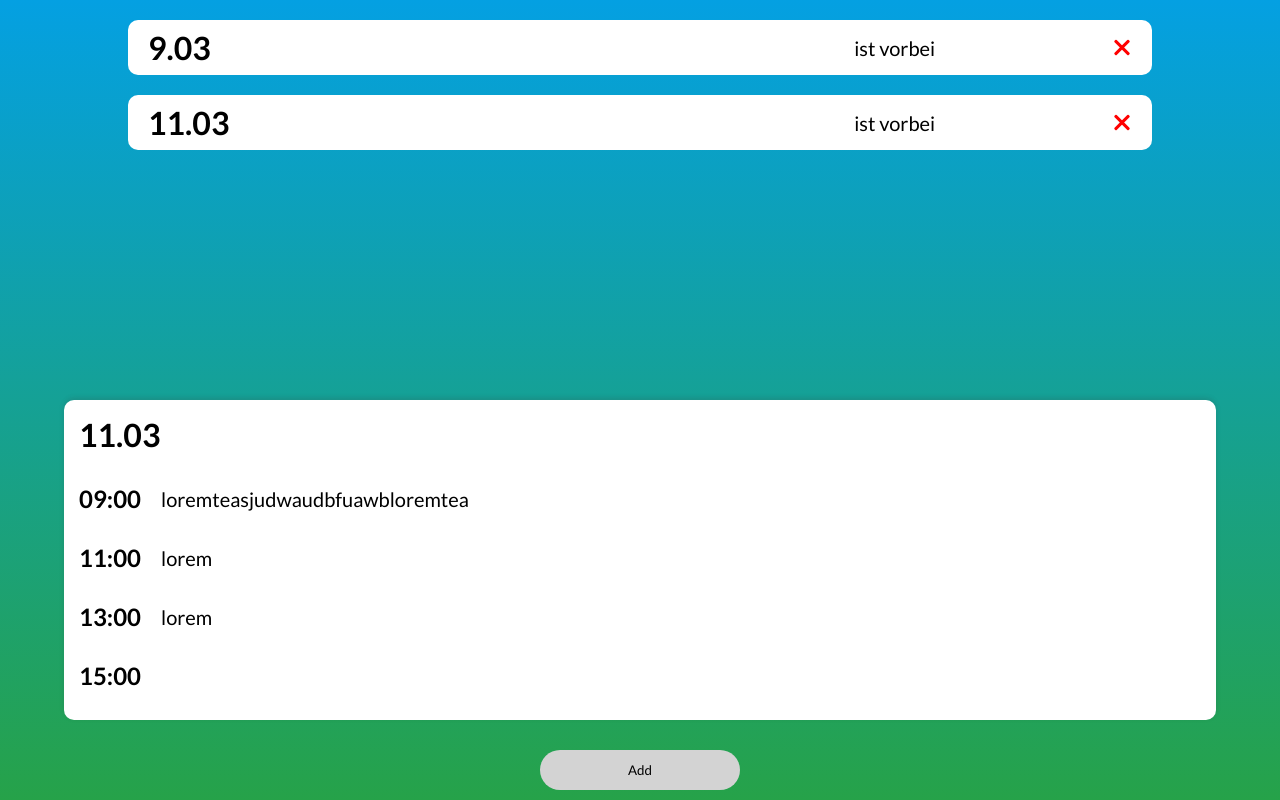
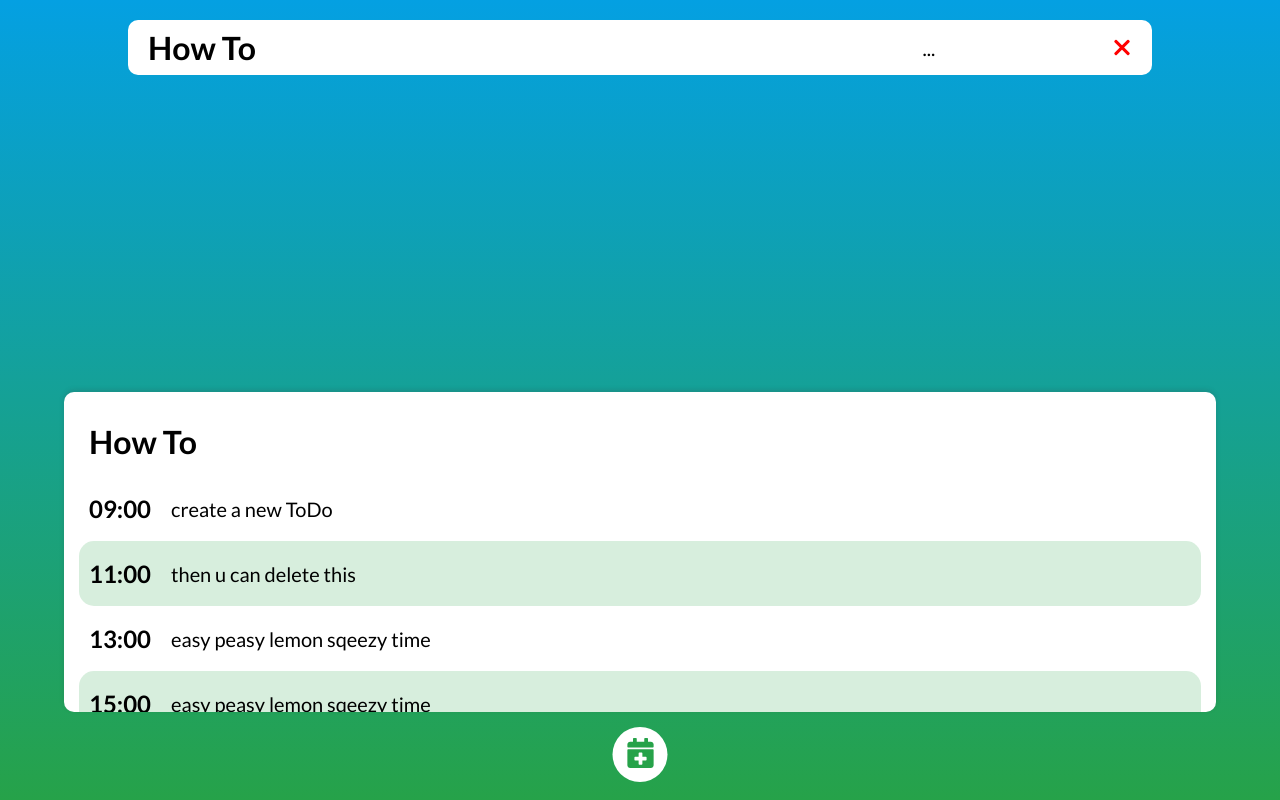
Before and after one commit to Letorshillen/schedule-app, a React (Create React App) app: page / in a window 1280 px wide. Built offline with nearby package versions, Linux system fonts and the light colour scheme.

Commit message:
ready for first deploy

```diff
--- a/package.json
+++ b/package.json
@@ -10,6 +10,7 @@
     "react": "^17.0.1",
     "react-dom": "^17.0.1",
     "react-hook-form": "^6.15.4",
+    "react-icons": "^4.2.0",
     "react-redux": "^7.2.2",
     "react-scripts": "4.0.3",
     "web-vitals": "^1.1.0"
--- a/src/components/ToDoList/ToDoListBigCard/ToDoListBigCard.module.css
+++ b/src/components/ToDoList/ToDoListBigCard/ToDoListBigCard.module.css
@@ -1,5 +1,5 @@
 .ToDoListBigCard {
-  position: fixed;
+  position: relative;
   background-color: white;
   width: 90%;
   transform: translateX(-50%);
@@ -16,10 +16,19 @@
   max-width: 100%;
   display: flex;
   align-items: center;
-  margin-top: 30px;
   overflow: hidden;
+  padding: 18px 10px;
 }
 
 .TimeTextContainer p {
   margin-left: 20px;
 }
+
+.TimeTextContainer:nth-child(odd) {
+  background-color: #26a2492f;
+  border-radius: 15px;
+}
+
+.ToDoListBigCard h1 {
+  padding: 15px 10px;
+}
--- a/src/components/ToDoList/ToDoListCard/ToDoListCard.js
+++ b/src/components/ToDoList/ToDoListCard/ToDoListCard.js
@@ -6,7 +6,7 @@ const ToDoListCard = (props) => {
     <div className={styles.ToDoListCard}>
       <div onClick={props.openCard} className={styles.TextWrapper}>
         <h1>{props.date}</h1>
-        <p>ist vorbei</p>
+        <p>...</p>
       </div>
       <div onClick={props.showDeleteModal} className={styles.deleteCross}></div>
     </div>
--- a/src/components/TodoCards/TodoCard/TodoCard.module.css
+++ b/src/components/TodoCards/TodoCard/TodoCard.module.css
@@ -1,12 +1,20 @@
 .TimeTextContainer {
   display: flex;
   align-items: center;
-  margin-top: 40px;
+  padding: 15px 10px;
 }
+
+.TimeTextContainer:nth-child(odd) {
+  background-color: #26a2492f;
+  border-radius: 15px;
+}
+
 .HeadContainer {
   display: flex;
   align-items: center;
   justify-content: space-between;
+  margin-bottom: 15px;
+  padding: 15px;
 }
 
 .ToDo {
@@ -22,11 +30,11 @@
   transform: translate(-50%, -50%);
   width: 90%;
   height: 90%;
-  padding: 20px;
+  padding: 15px;
   border-radius: 20px;
   background-color: white;
 }
 
 .ToDo p {
-  margin-left: 10px;
+  margin-left: 25px;
 }
--- a/src/components/UI/AddBtn/AddBtn.js
+++ b/src/components/UI/AddBtn/AddBtn.js
@@ -1,10 +1,12 @@
 import React from "react";
 import styles from "./AddBtn.module.css";
+
+import { FaCalendarPlus } from "react-icons/fa";
 
 const AddBtn = (props) => {
   return (
     <button className={styles.AddBtn} onClick={props.openAddModal}>
-      Add
+      <FaCalendarPlus className={styles.AddBtnIcon} />
     </button>
   );
 };
--- a/src/components/UI/AddBtn/AddBtn.module.css
+++ b/src/components/UI/AddBtn/AddBtn.module.css
@@ -1,12 +1,16 @@
 .AddBtn {
-  position: fixed;
+  position: relative;
   transform: translateX(-50%);
   left: 50%;
-  bottom: 10px;
-  background-color: lightgrey;
+  margin-top: 15px;
   border: 0;
-  width: 200px;
-  height: 40px;
-  border-radius: 25px;
-  font-family: inherit;
+  width: 55px;
+  height: 55px;
+  background-color: white;
+  border-radius: 55px;
 }
+
+.AddBtnIcon {
+  color: #26a249;
+  font-size: 30px;
+}
--- a/src/components/UI/AddModal/AddModal.js
+++ b/src/components/UI/AddModal/AddModal.js
@@ -1,5 +1,7 @@
 import styles from "./AddModal.module.css";
 import { useState } from "react";
+
+import { FaCalendarCheck } from "react-icons/fa";
 
 const AddModal = (props) => {
   const [date, setDate] = useState("");
@@ -18,7 +20,6 @@ const AddModal = (props) => {
       alert("Add Date");
       return;
     }
-
     props.onAdd({
       date,
       activity1,
@@ -28,11 +29,23 @@ const AddModal = (props) => {
       activity5,
       activity6,
       activity7,
+      showToDo: false,
+      showDeleteModal: false,
     });
+
+    setDate("");
+    setActivity1("");
+    setActivity2("");
+    setActivity3("");
+    setActivity4("");
+    setActivity5("");
+    setActivity6("");
+    setActivity7("");
   };
 
   return props.showAddModal ? (
     <form onSubmit={onSubmit} className={styles.AddModal}>
+      <div className={styles.Header}>
         <div onClick={props.closeAddModal} className={styles.Arrow}>
           <svg
             width="29"
@@ -47,18 +60,24 @@ const AddModal = (props) => {
             />
           </svg>
         </div>
+        <h1>Neuer Tag</h1>
+      </div>
       <div className={styles.Wrapper}>
         <label>Datum:</label>
         <input
-          type="date"
+          type="number"
+          step="0.01"
+          min="1"
+          max="31.12"
           name="date"
           value={date}
+          required
           onChange={(e) => setDate(e.target.value)}
         />
       </div>
 
       <div className={styles.Wrapper}>
-        <p>09 Uhr</p>
+        <label>09 Uhr:</label>
         <input
           type="text"
           name="activity1"
@@ -68,7 +87,7 @@ const AddModal = (props) => {
       </div>
 
       <div className={styles.Wrapper}>
-        <p>11 Uhr</p>
+        <label>11 Uhr:</label>
         <input
           type="text"
           name="activity2"
@@ -78,7 +97,7 @@ const AddModal = (props) => {
       </div>
 
       <div className={styles.Wrapper}>
-        <p>13 Uhr</p>
+        <label>13 Uhr:</label>
         <input
           type="text"
           name="activity3"
@@ -88,7 +107,7 @@ const AddModal = (props) => {
       </div>
 
       <div className={styles.Wrapper}>
-        <p>15 Uhr</p>
+        <label>15 Uhr:</label>
         <input
           type="text"
           name="activity4"
@@ -98,7 +117,7 @@ const AddModal = (props) => {
       </div>
 
       <div className={styles.Wrapper}>
-        <p>17 Uhr</p>
+        <label>17 Uhr:</label>
         <input
           type="text"
           name="activity5"
@@ -108,7 +127,7 @@ const AddModal = (props) => {
       </div>
 
       <div className={styles.Wrapper}>
-        <p>19 Uhr</p>
+        <label>19 Uhr:</label>
         <input
           type="text"
           name="activity6"
@@ -118,7 +137,7 @@ const AddModal = (props) => {
       </div>
 
       <div className={styles.Wrapper}>
-        <p>21 Uhr</p>
+        <label>21 Uhr:</label>
         <input
           type="text"
           name="activity7"
@@ -127,7 +146,9 @@ const AddModal = (props) => {
         />
       </div>
 
-      <input type="submit" value="Submit"></input>
+      <button type="submit" value="Submit">
+        <FaCalendarCheck className={styles.SubmitBtnIcon} />
+      </button>
     </form>
   ) : null;
 };
--- a/src/components/UI/AddModal/AddModal.module.css
+++ b/src/components/UI/AddModal/AddModal.module.css
@@ -17,8 +17,43 @@
   display: flex;
   justify-content: space-between;
   align-items: center;
+  padding: 13px 10px;
 }
 
-.Wrapper p {
+.Wrapper label {
   font-weight: bold;
+  font-size: 25px;
 }
+
+.Wrapper input[type="text"],
+.Wrapper input[type="number"] {
+  border: 1px solid lightgray;
+  width: 65%;
+  height: 4vh;
+  font-family: inherit;
+  font-size: 20px;
+}
+
+button[type="submit"] {
+  position: relative;
+  border: 0;
+  left: 50%;
+  transform: translateX(-50%);
+  width: 55px;
+  height: 55px;
+  background-color: #26a249;
+  border-radius: 55px;
+}
+
+.SubmitBtnIcon {
+  color: white;
+  font-size: 30px;
+}
+
+.Header {
+  display: flex;
+  justify-content: space-between;
+  align-items: center;
+  margin-top: 10px;
+  padding: 0 10px;
+}
--- a/src/container/Layout/Layout.js
+++ b/src/container/Layout/Layout.js
@@ -12,32 +12,29 @@ import styles from "./Layout.module.css";
 const Layout = () => {
   const [todos, setTodos] = useState([
     {
-      date: 9.03,
-      activity1: "loremteasjudwaudbfuawbloremtea",
-      activity2: "lorem",
-      activity3: "lorem",
-      activity4: "lorem",
-      activity5: "lorem",
-      activity6: "lorem",
-      activity7: "lorem",
-      showToDo: false,
-      showDeleteModal: false,
-    },
-    {
-      date: 11.03,
-      activity1: "loremteasjudwaudbfuawbloremtea",
-      activity2: "lorem",
-      activity3: "lorem",
-      activity4: "lorem",
-      activity5: "lorem",
-      activity6: "lorem",
-      activity7: "lorem",
+      date: "How To",
+      activity1: "create a new ToDo",
+      activity2: "then u can delete this",
+      activity3: "easy peasy lemon sqeezy time",
+      activity4: "easy peasy lemon sqeezy time",
+      activity5: "easy peasy lemon sqeezy time",
+      activity6: "easy peasy lemon sqeezy time",
+      activity7: "easy peasy lemon sqeezy time",
       showToDo: false,
       showDeleteModal: false,
     },
   ]);
   const [showBackdrop, setBackdrop] = useState(false);
   const [showAddModal, setAddModal] = useState(false);
+
+  React.useEffect(() => {
+    const data = localStorage.getItem("My-ToDos");
+    if (data) setTodos(JSON.parse(data));
+  }, []);
+
+  React.useEffect(() => {
+    localStorage.setItem("My-ToDos", JSON.stringify(todos));
+  });
 
   const closeToDoCardHandler = (todoIndex) => {
     const todo = {
@@ -70,6 +67,10 @@ const Layout = () => {
       ...todos[todoIndex],
     };
 
+    if (todos.length === 1) {
+      alert("create a new ToDo first");
+      return;
+    }
     todo.showDeleteModal = true;
 
     const todosNew = [...todos];
@@ -93,6 +94,7 @@ const Layout = () => {
 
   const deleteListCardHandler = (todoIndex) => {
     const todosNew = [...todos];
+
     todosNew.splice(todoIndex, 1);
     setTodos(todosNew);
     setBackdrop(false);
@@ -148,6 +150,10 @@ const Layout = () => {
         activity1={lastToDoItem.activity1}
         activity2={lastToDoItem.activity2}
         activity3={lastToDoItem.activity3}
+        activity4={lastToDoItem.activity4}
+        activity5={lastToDoItem.activity5}
+        activity6={lastToDoItem.activity6}
+        activity7={lastToDoItem.activity7}
       />
       <AddModal
         onAdd={addNewItemToList}
--- a/src/container/Layout/Layout.module.css
+++ b/src/container/Layout/Layout.module.css
@@ -1,5 +1,5 @@
 .ListWrapper {
   width: auto;
-  max-height: 52vh;
+  height: 49vh;
   overflow-y: scroll;
 }
```
Also changed, not shown: 1 other file (tests, documents, lock files or other folders). Lines whose indentation alone changed are shown as unchanged.
